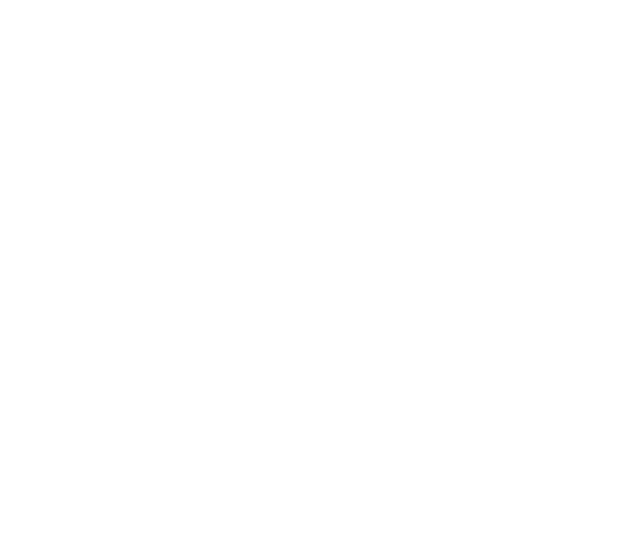
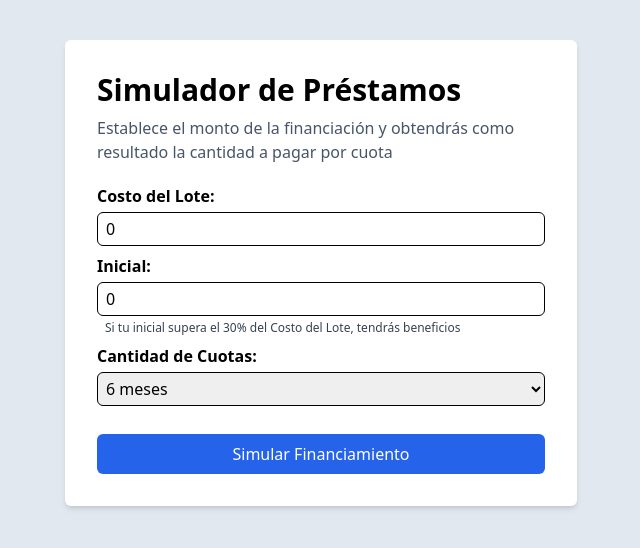
Before and after one commit to No-Country-simulation/equipo-h3-18-proptech, a React (Vite) app in the folder Frontend/h3-18-proptech/: page /simular-prestamo in a window 1280 px wide. Before the commit this address had no page. Shown: the top 548 px of the page, without its empty margins (319-959 px from the left). Built offline with nearby package versions, Linux system fonts and the light colour scheme.

Commit message:
front: feat(loan-simulator): add loan simulator prototype

```diff
--- a/Frontend/h3-18-proptech/src/Routes.tsx
+++ b/Frontend/h3-18-proptech/src/Routes.tsx
@@ -1,5 +1,6 @@
-import { BrowserRouter as Router, Route, Routes } from 'react-router-dom'
-import { HomePage, LoginPage, RegisterPage } from './pages'
+import { BrowserRouter as Router, Route, Routes } from "react-router-dom";
+import { HomePage, LoginPage, RegisterPage } from "./pages";
+import LoanSimulatorPage from "./pages/simulators/LoanSimulatorPage";
 
 function AppRoutes() {
   return (
@@ -8,9 +9,10 @@
         <Route path="/" element={<HomePage />} />
         <Route path="/login" element={<LoginPage />} />
         <Route path="/register" element={<RegisterPage />} />
+        <Route path="/simular-prestamo" element={<LoanSimulatorPage />} />
       </Routes>
     </Router>
-  )
+  );
 }
 
-export default AppRoutes
+export default AppRoutes;
--- a/Frontend/h3-18-proptech/src/pages/HomePage.tsx
+++ b/Frontend/h3-18-proptech/src/pages/HomePage.tsx
@@ -10,6 +10,9 @@
       <Link to={"./register"} className="text-blue-500 block">
         Ir al register
       </Link>
+      <Link to={"./simular-prestamo"} className="text-blue-500 block">
+        Ir al simulador de préstamos
+      </Link>
     </>
   );
 }
--- a/Frontend/h3-18-proptech/src/pages/index.ts
+++ b/Frontend/h3-18-proptech/src/pages/index.ts
@@ -1,3 +1,4 @@
 export * from "./HomePage"
 export * from "./auth/register/RegisterPage";
 export * from "./auth/login/LoginPage";
+export * from "./simulators/LoanSimulatorPage"
--- /dev/null
+++ b/Frontend/h3-18-proptech/src/pages/simulators/LoanSimulatorPage.tsx
@@ -0,0 +1,181 @@
+import { useState } from "react";
+import { FieldValues, useForm } from "react-hook-form";
+
+interface UserLoan {
+  financing: number; // Monto solicitado para la compra de un terreno
+  paymentPlan: number; // Cantidad de Cuotas en las que se desea pagar el financiamiento
+  initial: number; // Pago inicial
+  discountByInitial: number; // Valor que depende de si el pago inicial es mayor al 30% del monto real
+  monthlyPayment: number; // Cuota a pagar por cada mes
+  minimalSalary: number; // Salario mínimo necesario para poder recibir el financiamiento
+  realLoan: number; // Monto Real. Valor que se obtiene restando el monto solicitado por el pago inicial
+  interest: string; // Tasa de Interés
+  totalPayment: number; // Pago Total
+}
+
+const monthlyReinforcement = {
+  6: (175710 / 1000000) * 1.05,
+  9: (119790 / 1000000) * 1.05,
+  12: (91860 / 1000000) * 1.05,
+  18: (63990 / 1000000) * 1.05,
+  24: (50110 / 1000000) * 1.05,
+  30: (41830 / 1000000) * 1.05,
+  36: (36340 / 1000000) * 1.05,
+  48: (29570 / 1000000) * 1.05,
+  60: (25600 / 1000000) * 1.05,
+  72: (23020 / 1000000) * 1.05,
+  84: (21240 / 1000000) * 1.05,
+  96: (19950 / 1000000) * 1.05,
+  120: (18260 / 1000000) * 1.05,
+  150: (17060 / 1000000) * 1.05,
+  180: (16380 / 1000000) * 1.05,
+};
+
+export function LoanSimulatorPage() {
+  const { handleSubmit, register } = useForm({
+    defaultValues: { financing: 0, paymentPlan: 6, initial: 0 },
+  });
+
+  const [loan, setLoan] = useState<UserLoan>();
+
+  const getPaymentPerMonth = (
+    paymentPlan: number,
+    financing: number,
+    initial: number,
+    discountByInitial: number,
+    realLoan: number
+  ) => {
+    const monthlyInterestRate = monthlyReinforcement[paymentPlan as 6];
+
+    return initial > (financing * 30) / 100
+      ? Math.round(monthlyInterestRate * realLoan)
+      : Math.round(monthlyInterestRate * realLoan * discountByInitial);
+  };
+
+  const onSubmit = (data: FieldValues) => {
+    const financing = Number(data.financing);
+    const paymentPlan = Number(data.paymentPlan);
+    const initial = Number(data.initial);
+
+    const discountByInitial = paymentPlan > 30 ? 1.15 : 1.075;
+    const realLoan = financing - initial;
+    const interest = (
+      (monthlyReinforcement[paymentPlan as 6] * paymentPlan - 1) *
+      100
+    ).toFixed(2);
+
+    const monthlyPayment = getPaymentPerMonth(
+      paymentPlan,
+      financing,
+      initial,
+      discountByInitial,
+      realLoan
+    );
+
+    setLoan({
+      financing,
+      paymentPlan,
+      initial,
+      discountByInitial,
+      monthlyPayment,
+      minimalSalary: monthlyPayment * 4,
+      realLoan,
+      interest,
+      totalPayment: monthlyPayment * paymentPlan,
+    });
+  };
+
+  return (
+    <main className="bg-slate-200 min-h-screen">
+      <section className="flex flex-col items-center justify-center pt-10 gap-y-10 w-fit mx-auto p-4">
+        <article className="shadow-md bg-white p-8 rounded-md h-fit flex flex-col gap-x-10 max-w-lg">
+          <section className="flex flex-col">
+            <h1 className="text-3xl font-bold mb-2">Simulador de Préstamos</h1>
+            <p className="text-slate-600">
+              Establece el monto de la financiación y obtendrás como
+              resultado la cantidad a pagar por cuota
+            </p>
+            <form
+              onSubmit={handleSubmit(onSubmit)}
+              className="flex flex-col gap-2 pt-5"
+            >
+              <div className="flex flex-col gap-y-1 w-100">
+                <label className="font-bold">Costo del Lote:</label>
+                <input
+                  type="number"
+                  className="border border-black px-2 py-1 rounded-md w-100"
+                  {...register("financing")}
+                />
+              </div>
+              <div className="flex flex-col gap-y-1 w-100">
+                <label className="font-bold">Inicial:</label>
+                <input
+                  type="number"
+                  className="border border-black px-2 py-1 rounded-md"
+                  {...register("initial")}
+                />
+                <span className="text-xs ps-2 text-gray-700">
+                  Si tu inicial supera el 30% del Costo del Lote, tendrás
+                  beneficios
+                </span>
+              </div>
+              <div className="flex flex-col gap-y-1 w-100">
+                <label className="font-bold">Cantidad de Cuotas:</label>
+                <select
+                  {...register("paymentPlan")}
+                  className="border border-black p-1 rounded-md"
+                >
+                  {[
+                    6, 9, 12, 18, 24, 30, 36, 48, 60, 72, 84, 96, 120, 150, 180,
+                  ].map((number) => {
+                    return <option value={number}>{number} meses</option>;
+                  })}
+                </select>
+              </div>
+              <button
+                className="mt-5 bg-blue-600 text-white px-4 py-2 w-100 rounded-md"
+                type="submit"
+              >
+                Simular Financiamiento
+              </button>
+            </form>
+          </section>
+        </article>
+        {loan && (
+          <article className="bg-white p-6 w-full flex flex-col shadow-md rounded-md gap-2">
+            <h1 className="text-2xl font-bold mb-1">
+              Resumen de la Financiación
+            </h1>
+
+            <div className="flex flex-col">
+              <div className="flex gap-1">
+                <p className="font-bold">Cuota Mensual:</p>
+                <span>{loan.monthlyPayment}</span>
+              </div>
+              <span className="text-xs text-gray-700">
+                {`Ten en cuenta que tu sueldo neto debe ser mayor a ${loan.minimalSalary}`}
+              </span>
+            </div>
+
+            <div className="flex gap-1">
+              <p className="font-bold">Tasa de Interés:</p>
+              <span>{loan.interest}%</span>
+            </div>
+
+            <div className="flex gap-1">
+              <p className="font-bold">Monto a Financiar:</p>
+              <span>{loan.realLoan}</span>
+            </div>
+
+            <div className="flex gap-1">
+              <p className="font-bold">Pago total:</p>
+              <span className="font-normal">{loan.totalPayment}</span>
+            </div>
+          </article>
+        )}
+      </section>
+    </main>
+  );
+}
+
+export default LoanSimulatorPage;
```
